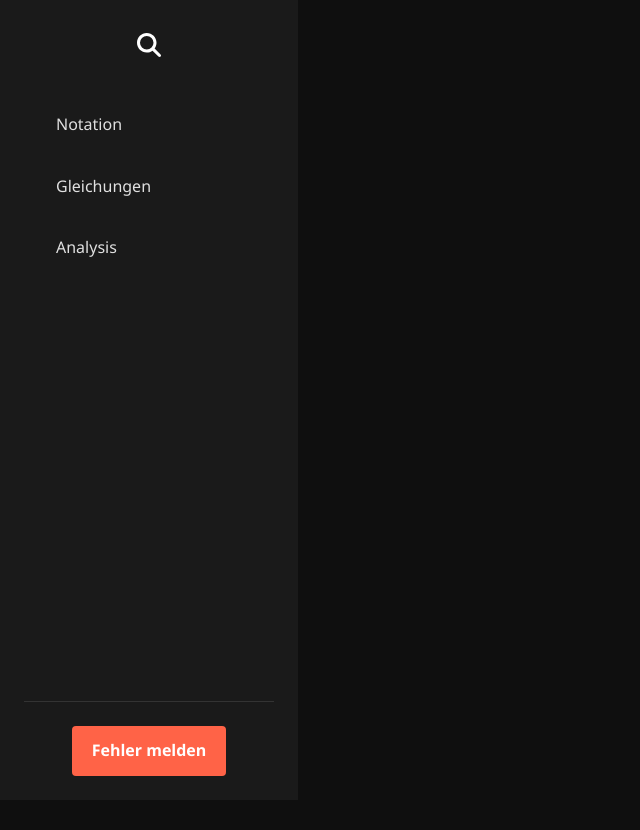
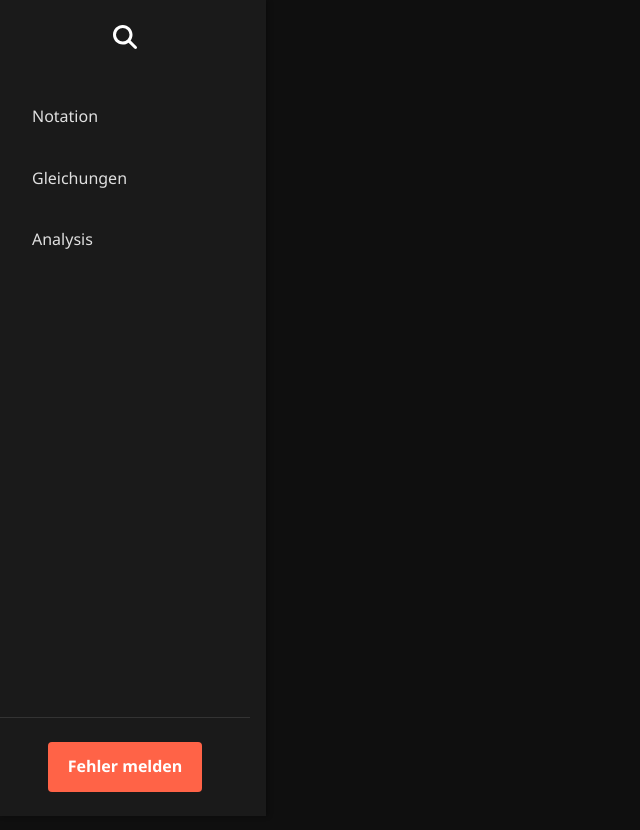
Before and after one commit to OfficerYoda/mathe-zusammenfassung-vue, a Vue app: page /Report in a window 1280 px wide. Shown: the top 830 px of the page, without its empty margins (0-640 px from the left). Before the commit the page ends 800 px from the top, so only its background shows below. Built offline with nearby package versions, Linux system fonts and the light colour scheme.

Commit message:
non scrolling sidebar

```diff
--- a/src/views/App.vue
+++ b/src/views/App.vue
@@ -71,7 +71,8 @@ body {
 
 /* --- NEW LAYOUT STYLES --- */
 #app-layout {
-  display: flex;
+  /* Remove flex, use block layout for fixed sidebar */
+  display: block;
   min-height: 100vh;
 }
 
@@ -79,19 +80,27 @@ body {
   width: 250px;
   background-color: #1a1a1a;
   color: #e0e0e0;
-  padding: 1.5rem;
+  padding-top: 1rem;
+  padding-right: 1rem;
   display: flex;
   flex-direction: column;
-  justify-content: space-between; /* Pushes top content to top, bottom to bottom */
+  justify-content: space-between;
   box-shadow: 2px 0 5px rgba(0, 0, 0, 0.3);
-  flex-shrink: 0; /* Prevents sidebar from shrinking */
+  flex-shrink: 0;
+  position: fixed;
+  left: 0;
+  top: 0;
+  height: 100vh;
+  overflow: hidden; /* Prevent sidebar from scrolling */
+  z-index: 100;
 }
 
 .content-area {
-  flex-grow: 1;
+  margin-left: 250px; /* Offset by sidebar width */
   padding: 2rem;
   background-color: #0f0f0f;
-  overflow-y: auto; /* Allows content to scroll */
+  overflow-y: auto;
+  height: 100vh;
 }
 
 #app-container {
@@ -152,7 +161,7 @@ body {
 
 .sidebar-bottom-section {
   margin-top: auto;
-  padding-top: 1.5rem;
+  padding: 1.5rem;
   border-top: 1px solid #333;
   text-align: center;
 }
@@ -259,10 +268,12 @@ ul.math-list li::before {
   }
 
   .sidebar {
+    position: static;
     width: 100%; /* Full width sidebar */
     height: auto; /* Height adapts to content */
     padding: 1rem;
     order: -1; /* Place sidebar on top when stacked */
+    z-index: auto;
   }
 
   .sidebar-top-section {
@@ -298,7 +309,10 @@ ul.math-list li::before {
   }
 
   .content-area {
+    margin-left: 0;
     padding: 1rem;
+    height: auto;
+    overflow-y: visible;
   }
 }
 </style>
```
